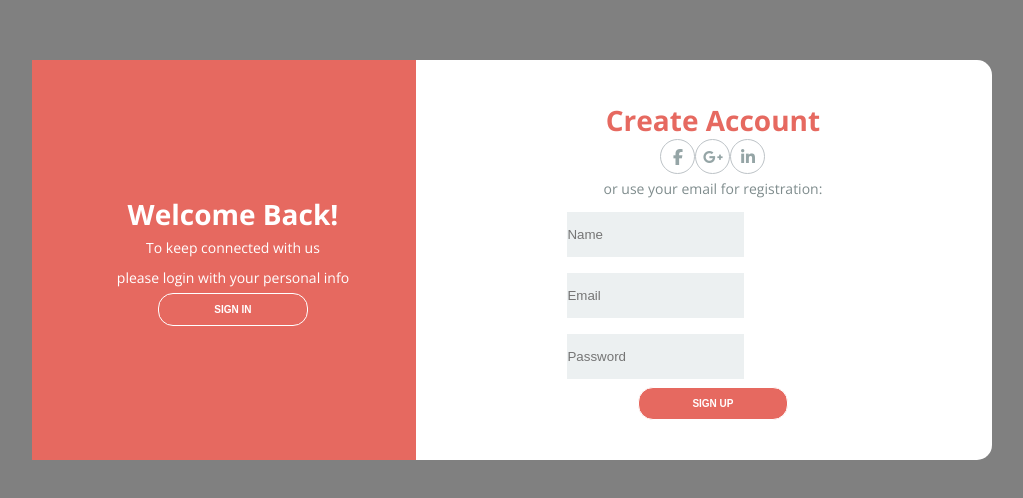
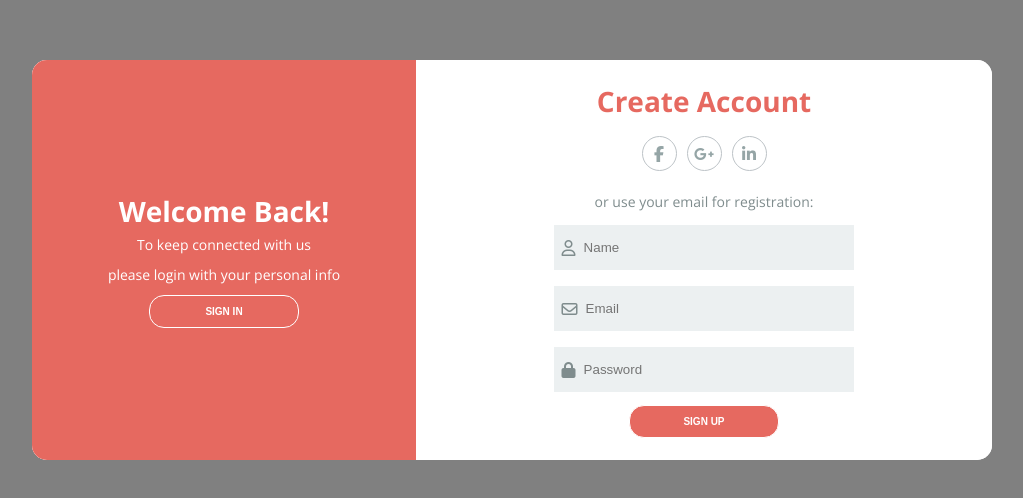
Before and after one commit to Ravenpac/projeto-teste, a plain HTML site: page index.html in a window 1280 px wide. Shown: the part 140-638 px from the top of the page, without its empty margins (128-1151 px from the left). Drawn offline with nearby package versions, Linux system fonts and the light colour scheme.

Commit message:
fim do projeto

```diff
--- a/css/style.css
+++ b/css/style.css
@@ -31,6 +31,10 @@ body {
   background-color: #e66960;
   width: 40%;
   height: 100%; /* o motivo do position relative */
+  border-top-left-radius: 15px;
+  border-bottom-left-radius: 15px;
+
+  left: 0%;
 }
 .title {
   font-size: 28px;
@@ -65,10 +69,12 @@ body {
   width: 150px;
   align-self: center;
   border-width: 0;
+  margin-top: 5px;
 }
 .btn-primary {
   background-color: transparent;
   border: 1px solid #fff;
+  transition: background-color 0.5s;
 }
 .btn-primary:hover {
   background-color: #fff;
@@ -77,6 +83,7 @@ body {
 .btn-second {
   background-color: #e66960;
   border: 1px solid #fff;
+  transition: background-color 0.5s;
 }
 .btn-second:hover {
   background-color: #fff;
@@ -86,16 +93,30 @@ body {
 .first-content {
   display: flex;
 }
+.first-content .second-column {
+  z-index: 12;
+}
 .first-column {
   text-align: center;
-  flex: 1 0 auto; /* flex grow (tamanho ocupado proporcionalmente), flex shrink (diminuir) e flex basis (começar num determinado tamanho) */
+  width: 40%;
   z-index: 2;
 }
 .second-column {
-  flex: 2 0 auto; /* flex grow (tamanho ocupado proporcionalmente), flex shrink (diminuir) e flex basis (começar num determinado tamanho) */
+  width: 60%;
   display: flex;
   flex-direction: column;
   align-items: center;
+}
+.social-media {
+  margin: 1rem 0;
+}
+.link-social-media .item-social-media {
+  transition: background-color 0.5s;
+}
+.link-social-media:hover .item-social-media {
+  background-color: #e66960;
+  color: #fff;
+  border-color: #e66960;
 }
 .list-social-media {
   display: flex;
@@ -108,9 +129,10 @@ body {
   height: 35px;
   line-height: 35px;
   text-align: center;
+  color: #95a5a6;
 }
-.item-social-media a {
-  color: #95a5a6;
+.link-social-media:not(:first-child) {
+  margin-left: 10px;
 }
 .form {
   display: flex;
@@ -119,12 +141,132 @@ body {
 }
 
 .form input {
+  width: 100%;
   height: 45px;
   border: none;
   background-color: #ecf0f1;
+}
+.label-input {
+  background-color: #ecf0f1;
+  display: flex;
+  align-items: center;
   margin: 8px;
 }
+.icon-modify {
+  color: #7f8c8d;
+  padding: 0 8px;
+}
+
+/* second content */
+
 .second-content {
   position: absolute; /* sobreposição */
-  display: none;
+  display: flex;
 }
+
+.second-content .first-column {
+  order: 2;
+  z-index: -1;
+}
+.second-content .second-column {
+  order: 1;
+  z-index: -1;
+}
+.password {
+  color: #34495e;
+  font-size: 14px;
+  margin: 10px 0;
+  text-align: center;
+}
+.password::first-letter {
+  text-transform: capitalize;
+}
+.sign-in-js .first-content .first-column,
+.sign-in-js .first-content .second-column {
+  z-index: -1;
+}
+.sign-in-js .second-content .first-column {
+  z-index: 14;
+}
+.sign-in-js .second-content .second-column {
+  z-index: 12;
+}
+.sign-in-js .content::before {
+  left: 60%;
+  border-top-left-radius: 0;
+  border-bottom-left-radius: 0;
+  border-top-right-radius: 15px;
+  border-bottom-right-radius: 15px;
+  animation: slidein 1s;
+  z-index: 13;
+}
+.sign-up-js .second-content .first-column,
+.sign-up-js .second-content .second-column {
+  z-index: -1;
+}
+.sign-up-js .first-content .first-column {
+  z-index: 14;
+}
+.sign-up-js .first-content .second-column {
+  z-index: 12;
+}
+
+.sign-up-js .content::before {
+  animation: slideout 1s;
+  z-index: 13;
+}
+
+/* Animação CSS */
+@keyframes slidein {
+  from {
+    left: 0;
+    width: 40%;
+  }
+
+  25% {
+    left: 15%;
+    width: 50%;
+  }
+
+  50% {
+    left: 30%;
+    width: 60%;
+  }
+
+  75% {
+    left: 45%;
+    width: 50%;
+  }
+
+  to {
+    left: 60%;
+    width: 40%;
+  }
+}
+
+@keyframes slideout {
+  from {
+    left: 60%;
+    width: 40%;
+  }
+
+  25% {
+    left: 45%;
+    width: 50%;
+  }
+
+  50% {
+    left: 30%;
+    width: 60%;
+  }
+
+  75% {
+    left: 15%;
+    width: 50%;
+  }
+
+  to {
+    left: 0%;
+    width: 40%;
+  }
+}
--- a/index.html
+++ b/index.html
@@ -22,22 +22,28 @@
           <p class="description description-primary">
             please login with your personal info
           </p>
-          <button class="btn btn-primary">sign in</button>
+          <button id="signin" class="btn btn-primary">sign in</button>
         </div>
         <!-- First Column -->
         <div class="second-column">
           <h2 class="title title-second">Create Account</h2>
           <div class="social-media">
             <ul class="list-social-media">
+              <a class="link-social-media" href="#">
                 <li class="item-social-media">
-                <a href="#"><i class="fab fa-facebook-f"></i></a>
+                  <i class="fab fa-facebook-f"></i>
                 </li>
+              </a>
+              <a class="link-social-media" href="#">
                 <li class="item-social-media">
-                <a href="#"><i class="fab fa-google-plus-g"></i></a>
+                  <i class="fab fa-google-plus-g"></i>
                 </li>
+              </a>
+              <a class="link-social-media" href="#">
                 <li class="item-social-media">
-                <a href="#"><i class="fab fa-linkedin-in"></i></a>
+                  <i class="fab fa-linkedin-in"></i>
                 </li>
+              </a>
             </ul>
           </div>
           <!-- Social Media -->
@@ -45,13 +51,16 @@
             or use your email for registration:
           </p>
           <form class="form">
-            <label for="">
+            <label class="label-input" for="">
+              <i class="far fa-user icon-modify"></i>
               <input type="text" placeholder="Name" />
             </label>
-            <label for="">
+            <label class="label-input" for="">
+              <i class="far fa-envelope icon-modify"></i>
               <input type="email" placeholder="Email" />
             </label>
-            <label for="">
+            <label class="label-input" for="">
+              <i class="fas fa-lock icon-modify"></i>
               <input type="password" placeholder="Password" />
             </label>
             <button class="btn btn-second">sign up</button>
@@ -62,28 +71,52 @@
       <!-- First Content -->
       <div class="content second-content">
         <div class="first-column">
-          <h2 class="title">Hello, Dev!</h2>
-          <p class="description">Enter your personal details</p>
-          <p class="description">and start journey with us</p>
-          <button class="btn">sign up</button>
+          <h2 class="title title-primary">Hello, Dev!</h2>
+          <p class="description description-primary">
+            Enter your personal details
+          </p>
+          <p class="description description-primary">
+            and start journey with us
+          </p>
+          <button id="signup" class="btn btn-primary">sign up</button>
         </div>
         <!-- First Column -->
         <div class="second-column">
-          <h2 class="title">sign in to developer</h2>
+          <h2 class="title title-second">sign in to developer</h2>
           <div class="social-media">
-            <ul>
-              <li><a href="#">facebook</a></li>
-              <li><a href="#">google+</a></li>
-              <li><a href="#">linkedin</a></li>
+            <ul class="list-social-media">
+              <a class="link-social-media" href="#">
+                <li class="item-social-media">
+                  <i class="fab fa-facebook-f"></i>
+                </li>
+              </a>
+              <a class="link-social-media" href="#">
+                <li class="item-social-media">
+                  <i class="fab fa-google-plus-g"></i>
+                </li>
+              </a>
+              <a class="link-social-media" href="#">
+                <li class="item-social-media">
+                  <i class="fab fa-linkedin-in"></i>
+                </li>
+              </a>
             </ul>
           </div>
           <!-- Social Media -->
-          <p class="description">or use your email account:</p>
+          <p class="description description-second">
+            or use your email account:
+          </p>
           <form class="form">
+            <label class="label-input" for="">
+              <i class="far fa-envelope icon-modify"></i>
               <input type="email" placeholder="Email" />
+            </label>
+            <label class="label-input" for="">
+              <i class="fas fa-lock icon-modify"></i>
               <input type="password" placeholder="Password" />
-            <a href="#">forgot your password?</a>
-            <button class="btn">sign in</button>
+            </label>
+            <a class="password" href="#">forgot your password?</a>
+            <button class="btn btn-second">sign in</button>
           </form>
         </div>
         <!-- Second Column -->
@@ -91,5 +124,6 @@
       <!-- Second Content-->
     </div>
     <!-- Conteiner -->
+    <script src="js/app.js"></script>
   </body>
 </html>
--- /dev/null
+++ b/js/app.js
@@ -0,0 +1,11 @@
+var btnSignin = document.querySelector('#signin')
+var btnSignup = document.querySelector('#signup')
+var body = document.querySelector('body')
+
+btnSignin.addEventListener('click', function () {
+  body.className = 'sign-in-js'
+})
+
+btnSignup.addEventListener('click', function () {
+  body.className = 'sign-up-js'
+})
```
Also changed, not shown: 1 other file. Lines whose indentation alone changed are shown as unchanged.
